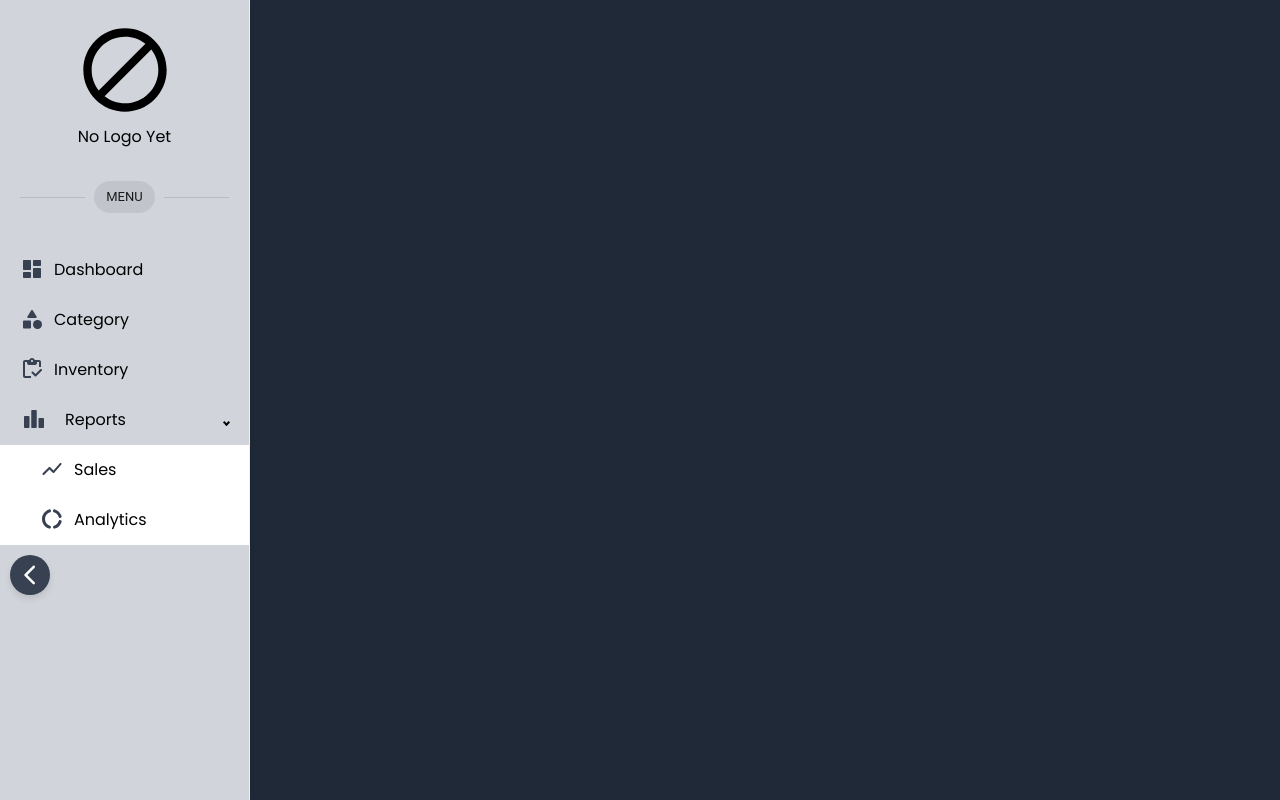
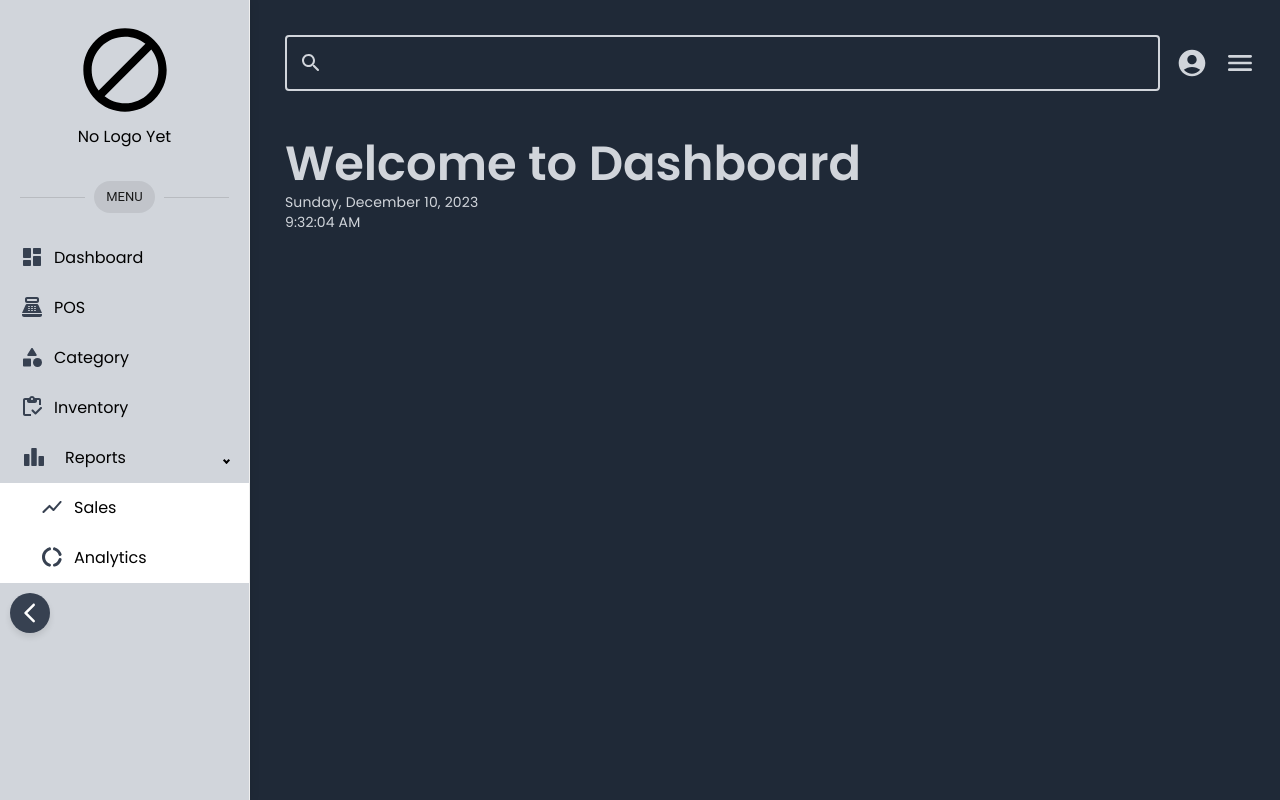
Before and after one commit to m4rceee/pos-system, a React (Vite) app: page /dashboard in a window 1280 px wide. Built offline with nearby package versions, Linux system fonts and the light colour scheme.

Commit message:
dashboard checkpoint.1

```diff
--- a/src/App.jsx
+++ b/src/App.jsx
@@ -1,12 +1,14 @@
 import Login from './LoginPage';
-import SideBar from './Dashboard/sidebar';
+import DashboardHome from './dashboard';
+import Header from './common/header';
 
 export default function App() {
 
   return(
     <>
         {/*<Login />*/}
-        <SideBar />
+        {<DashboardHome />}
+        {/*<Header />*/}
     </>
 
   );
--- /dev/null
+++ b/src/common/header.jsx
@@ -0,0 +1,50 @@
+import {
+    AccountCircleRounded,
+    MenuRounded,
+    SearchRounded
+} from "@mui/icons-material";
+
+import {
+    TextField,
+    InputAdornment,
+    Stack,
+    Typography
+} from "@mui/material";
+
+export default function Header() {
+
+    return(
+        <>
+                <Stack direction="row" spacing={2} alignItems="center">
+                    <TextField
+                    variant="outlined"
+                    fullWidth
+                    InputProps={{
+                        startAdornment: (
+                        <InputAdornment position="start">
+                            <SearchRounded sx={{color: '#D1D5DB'}}/>
+                        </InputAdornment>
+                        ),
+                    }}
+                    sx={{
+                        '& .MuiOutlinedInput-root': {
+                            '& fieldset': {
+                                borderColor: '#D1D5DB',
+                                borderWidth: '2px'
+                            },
+                            '&.Mui-focused fieldset': {
+                                borderColor: '#D1D5DB',
+                            },
+                        },
+                        '& input': {
+                            color: '#D1D5DB',
+                        },
+                    }}
+                    />
+                    <AccountCircleRounded style={{ cursor: 'pointer', color: '#D1D5DB', fontSize: '2rem' }} />
+                    <MenuRounded style={{ cursor: 'pointer', color: '#D1D5DB', fontSize: '2rem' }} />
+                </Stack>
+        </>
+
+    );
+}
--- a/src/Dashboard/sidebar.jsx
+++ b/src/common/sidebar.jsx
@@ -10,6 +10,7 @@ import {
 
 import {
     ArrowBackIosRounded,
+    ArrowForwardIosRounded,
     DashboardRounded,
     CategoryRounded,
     InventoryRounded,
@@ -17,6 +18,7 @@ import {
     ShowChartRounded,
     DonutLargeRounded,
     BlockRounded,
+    PointOfSaleRounded,
 } from '@mui/icons-material';
 
 import {
@@ -48,7 +50,7 @@ export default function SideBar() {
                         boxShadow: '0px 0px 10px rgba(0, 0, 0, 0.1)',
                         }}>
 
-                    <div className='text-center text-gray-700' style={{ marginBottom: '5%', padding: '20px' }}  transitionDuration={750}>
+                    <div className='text-center text-gray-700' style={{ padding: '20px' }}  transitionDuration={750}>
                         <div style={{ display: 'flex', flexDirection: 'column', alignItems: 'center' }}>
                             <BlockRounded style={{ fontSize: iconSize, marginBottom: '5px' }} />
                             <p>No Logo Yet</p>
@@ -75,6 +77,9 @@ export default function SideBar() {
                                         <DashboardRounded sx={{ fontSize: '2rem', color: '#374151' }}/>
                                     </MenuItem>
                                     <MenuItem className='text-center'>
+                                        <PointOfSaleRounded sx={{ fontSize: '2rem', color: '#374151' }}/>
+                                    </MenuItem>
+                                    <MenuItem className='text-center'>
                                         <CategoryRounded sx={{ fontSize: '2rem', color: '#374151' }}/>
                                     </MenuItem>
                                     <MenuItem className='text-center'>
@@ -91,6 +96,10 @@ export default function SideBar() {
                                         sx={{display: 'flex', alignItems: 'center', fontSize: '5rem',}}>
                                         <DashboardRounded sx={{ marginRight: '10px', marginBottom: '3px', color: '#374151' }} />
                                         Dashboard
+                                    </MenuItem>
+                                    <MenuItem className='p-1' sx={{ display: 'flex', alignItems: 'center', fontSize: '5rem' }}>
+                                        <PointOfSaleRounded sx={{ marginRight: '10px', marginBottom: '3px', color: '#374151' }} />
+                                        POS
                                     </MenuItem>
                                     <MenuItem className='p-1' sx={{ display: 'flex', alignItems: 'center', fontSize: '5rem' }}>
                                         <CategoryRounded sx={{ marginRight: '10px', marginBottom: '3px', color: '#374151' }} />
@@ -127,7 +136,7 @@ export default function SideBar() {
                             )}
                         </Menu>
                     </div>
-                    <main className='text-center mt-5' style={{ padding: 10 }} transitionDuration={750}>
+                    <main className='text-center' style={{ padding: 10 }} transitionDuration={750}>
                         <div>
                             <IconButton
                                 onClick={() => setCollapsed(!collapsed)}
@@ -140,7 +149,7 @@ export default function SideBar() {
                                     boxShadow: '0px 4px 6px rgba(0, 0, 0, 0.1)',
                                 }}
                                 >
-                                <ArrowBackIosRounded />
+                                {collapsed ? <ArrowForwardIosRounded /> : <ArrowBackIosRounded />}
                             </IconButton>
                         </div>
                     </main>
--- /dev/null
+++ b/src/dashboard.jsx
@@ -0,0 +1,60 @@
+import React, { useState, useEffect } from 'react';
+import "./styles.css"
+import 'typeface-poppins';
+import SideBar from './common/sidebar';
+import Header from './common/header';
+import {
+    Grid,
+    Container,
+    Typography,
+    Stack,
+} from '@mui/material';
+
+
+export default function DashboardHome() {
+
+   const [currentDateTime, setCurrentDateTime] = useState(new Date());
+
+  useEffect(() => {
+    const intervalId = setInterval(() => {
+    setCurrentDateTime(new Date());
+    }, 1000);
+
+    return () => clearInterval(intervalId);
+  }, []);
+
+  const formatDate = (date) => {
+  const options = { weekday: 'long', year: 'numeric', month: 'long', day: 'numeric' };
+    return date.toLocaleDateString(undefined, options);
+  };
+
+  const formatTime = (date) => {
+  const options = { hour: 'numeric', minute: 'numeric', second: 'numeric' };
+    return date.toLocaleTimeString(undefined, options);
+  };
+
+    return(
+        <>
+            <div style={{ display: 'flex' }}>
+                <SideBar />
+
+                <Container maxWidth="xl" style={{ paddingLeft: '35px', paddingTop: '20px' }}>
+                    <Grid container>
+                        <Grid xs={12} sx={{ marginTop: '15px', marginBottom: '45px' }}>
+                            <Header />
+                        </Grid>
+                        <Grid xs={12}>
+                            <Typography variant='h3' sx={{ fontFamily: 'Poppins, sans-serif', fontWeight: '600', color: '#D1D5DB' }}>
+                                Welcome to Dashboard
+                            </Typography>
+                            <Typography variant='body2' sx={{ fontFamily: 'Poppins, sans-serif', color: '#D1D5DB' }}>
+                                <p className='pr-3'>{formatDate(currentDateTime)}</p>
+                                <p>{formatTime(currentDateTime)}</p>
+                            </Typography>
+                        </Grid>
+                    </Grid>
+                </Container>
+            </div>
+        </>
+    );
+}
```
Also changed, not shown: src/styles.css (line endings or trailing spaces).
